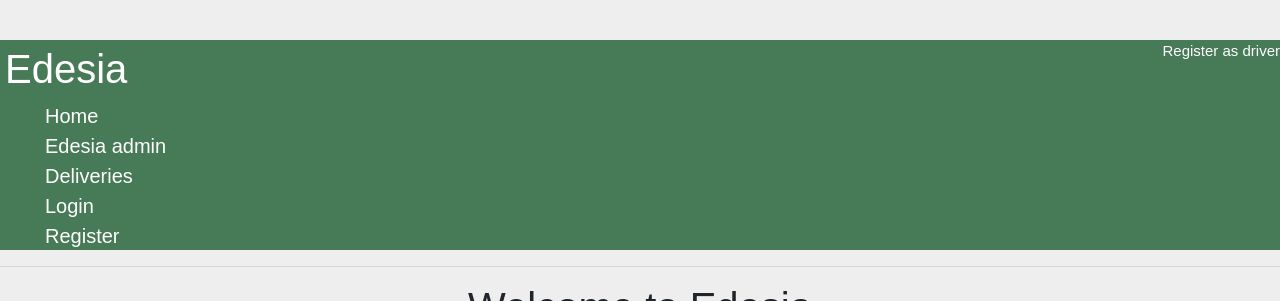
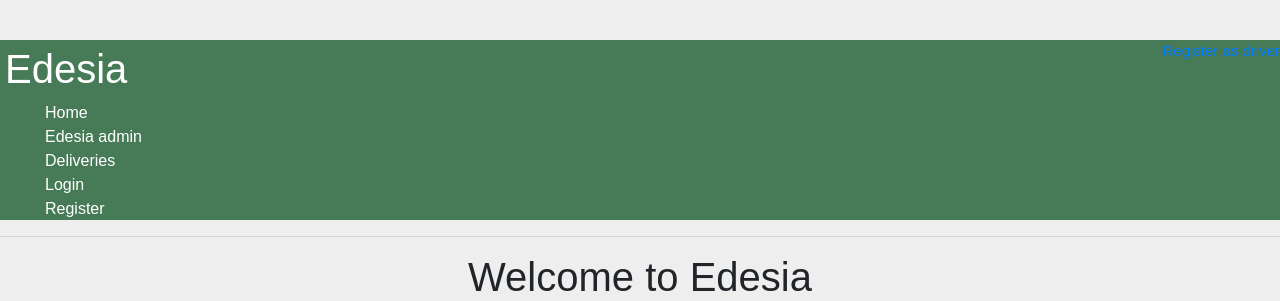
Before and after one commit to abdulkadiret/edesia, a React (Create React App) app in the folder client/: page / in a window 1280 px wide. Shown: the top 301 px of the page. Built offline with nearby package versions, Linux system fonts and the light colour scheme; no server answers.

Commit message:
chnage the css effect from global component to the class component

```diff
--- a/client/src/containers/App/App.css
+++ b/client/src/containers/App/App.css
@@ -4,16 +4,16 @@
 
 .App-header {
   background-color: rgb(71, 122, 87);
-  height: 210px;
+  height: 180px;
   padding: 5px;
   color: white;
 }
 
-ul {
+.App-header ul {
   list-style: none;
 }
 
-li {
+App-header li {
   font-size: 20px;
 }
 
@@ -21,7 +21,7 @@ li {
   font-size: large;
 }
 
-a {
+.App-header a {
   color: white
 }
 
```
